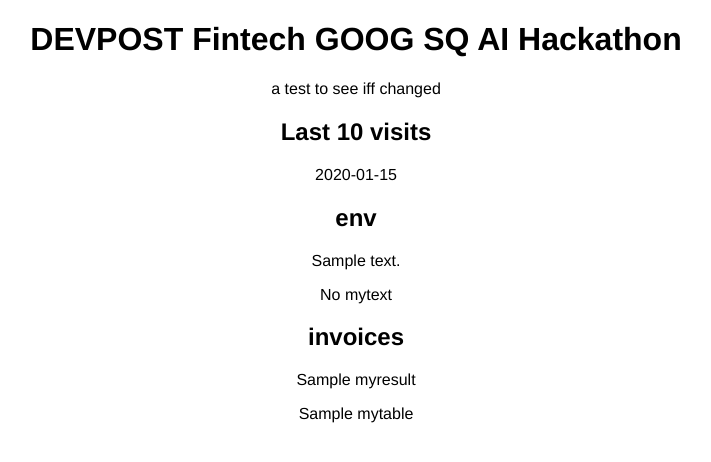
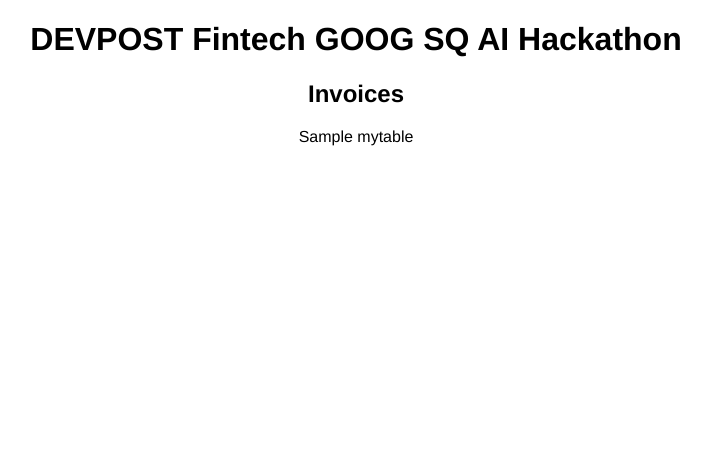
Before and after one commit to rtp-gcp/dpsqgoogai, a Flask app: template webapp/pytesty/templates/index.html in a window 1280 px wide. Shown: the top 462 px of the page, without its empty margins (284-995 px from the left). Run offline with Flask 3, Linux system fonts and the light colour scheme; the template is opened without the code that fills it: most values are stand-ins (such as "Sample title", 1, 10 or a date in 2020).

Commit message:
webapp works

```diff
--- a/webapp/pytesty/main.py
+++ b/webapp/pytesty/main.py
@@ -14,13 +14,7 @@ from square.client import Client
 # import pandas so we can create a table to
 # display JSON results from SQ
 import pandas as pd
-# get the normalize api from pandas
-#from pandas.io.json import json_normalize
 
-# for pretty print
-#import pprint
-# for datetime stamp
-#import datetime
 # for JSON
 import json
 
@@ -28,7 +22,6 @@ import json
 from flask import Flask, render_template
 
 
-#### from notebook
 
 # Get the current working directory
 cwd = os.getcwd()
@@ -39,7 +32,6 @@ env_path = os.path.join(cwd, '.env')
 # Load the .env file
 load_dotenv(dotenv_path=env_path)
 
-###### end from notebook
 
 
 
@@ -47,39 +39,12 @@ load_dotenv(dotenv_path=env_path)
 app = Flask(__name__)
 
 
-# @app.route("/")
-# def root():
-#     # For the sake of example, use static information to inflate the template.
-#     # This will be replaced with real information in later steps.
-#     dummy_times = [
-#         datetime.datetime(2018, 1, 1, 10, 0, 0),
-#         datetime.datetime(2018, 1, 2, 10, 30, 0),
-#         datetime.datetime(2018, 1, 3, 11, 0, 0),
-#     ]
-
-#     return render_template("index.html", times=dummy_times)
 
 
 @app.route("/")
 def root():
-    # For the sake of example, use static information to inflate the template.
-    # This will be replaced with real information in later steps.
-    dummy_times = [
-        datetime.datetime(2018, 1, 1, 10, 0, 0),
-        datetime.datetime(2018, 1, 2, 10, 30, 0),
-        datetime.datetime(2018, 1, 3, 11, 0, 0),
-    ]
 
-    # VERTEX AI
-    #PROJECT_ID = os.environ['GCP_PROJ_ID']  # @param {type:"string"}
-    # Notice the project name is uppercase. However, the project ID is lowercase
-    #print(PROJECT_ID)
 
-    TESTENV = os.environ['TESTENV']  # @param {type:"string"}
-    # Notice the project name is uppercase. However, the project ID is lowercase
-    #print(PROJECT_ID)
-
-    dummy_txt = TESTENV
 
 
     # SQUARE API
@@ -103,29 +68,17 @@ def root():
     result_txt = result.body
 
 
-    # render a sample dataframe as a table
-    data_dic = {
-        'id': [100, 101, 102],
-        'color': ['red', 'blue', 'red']}
-    columns = ['id', 'color']
-    index = ['a', 'b', 'c']
-
-    df = pd.DataFrame(data_dic, columns=columns, index=index)
-    table = df.to_html(index=False)
 
 
     # read our JSON result into a pandas dataframe
-    #pd.read_json(StringIO(_), orient='index')
-    #aDF = pd.DataFrame(result.body['invoices'])
     aDF = pd.DataFrame(result.body)
-    #dummy_txt = aDF.columns
 
     # Flatten business data into a dataframe, replace separator
-    #invoices_DF = json_normalize(result.body["invoices"], sep='_')
     invoices_DF = pd.json_normalize(result.body['invoices'])
-    table2 = invoices_DF[['id', 'order_id', 'invoice_number']].to_html(index=False)
+    # Just show three columns
+    table = invoices_DF[['id', 'order_id', 'invoice_number']].to_html(index=False)
 
-    return render_template("index.html", times=dummy_times, mytext=dummy_txt, myresult=result_txt, mytable=table2)
+    return render_template("index.html", mytable=table)
 
 
 
--- a/webapp/pytesty/templates/index.html
+++ b/webapp/pytesty/templates/index.html
@@ -11,33 +11,17 @@
 
   <h1>DEVPOST Fintech GOOG SQ AI Hackathon</h1>
 
-  <p> a test to see iff changed </p>
 
-  <h2>Last 10 visits</h2>
-  {% for time in times %}
-    <p>{{ time }}</p>
-  {% endfor %}
 
-  <div>
-  <h2>env</h2>
-  {% if mytext %}
-    <p>{{mytext}}</p>
-    <p>No mytext</p>
-  {% endif %}
-  </div>
-
-  <div>
-  <h2>invoices</h2>
-  {% if myresult %}
-    <p>{{myresult}}</p>
-  {% else %}
-    <p>No myresult</p>
-  {% endif %}
-  </div>
 
 
   <div>
-    {{ mytable | safe }}
+    <h2>Invoices</h2>
+    {% if mytable %}
+      {{ mytable | safe }}
+    {% else %}
+      <p>---  No myresult -----</p>
+    {% endif %}
   </div>
 
 
```
Also changed, not shown: docs/gcp.md (+17 -1 lines), docs/githubcodespaces.md (+6 -0 lines), 1 other file.
